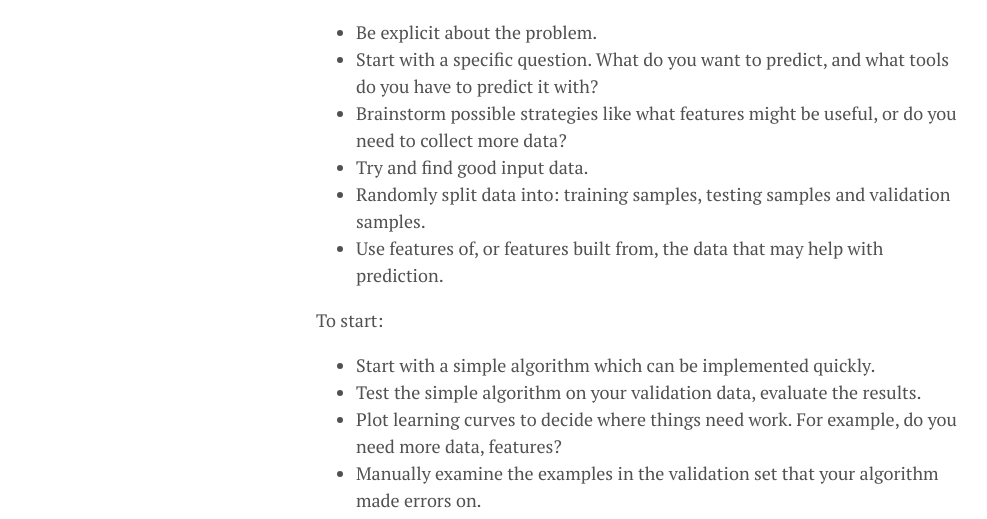
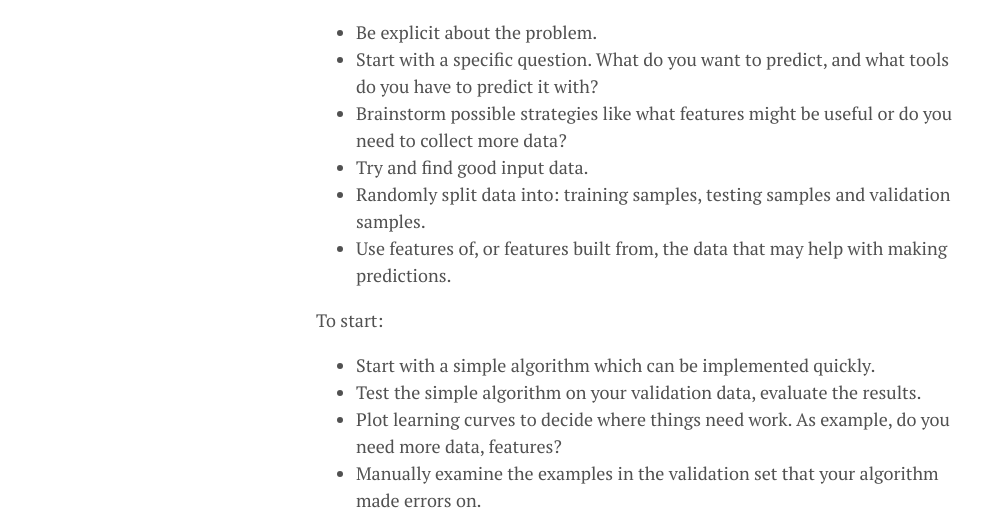
Before and after one commit to lgeurts/lgeurts.github.io, a Jekyll site: the page built from _posts/2018-06-29-artificial-intelligence-basics.md, in a window 1280 px wide and 900 px high, scrolled down 5897 px. Shown: the part 159-678 px from the top of the window, without its empty margins (0-987 px from the left). Built offline with Jekyll 4.4.1, drawn with Linux system fonts in a browser that asks for light colours; nearby versions of some CDN libraries.

Commit message:
Update 2018-06-29-artificial-intelligence-basics.md

```diff
--- a/_posts/2018-06-29-artificial-intelligence-basics.md
+++ b/_posts/2018-06-29-artificial-intelligence-basics.md
@@ -159,14 +159,14 @@ Before you start building your machine learning system, you should:
 
 * Be explicit about the problem.
 * Start with a specific question. What do you want to predict, and what tools do you have to predict it with?
-* Brainstorm possible strategies like what features might be useful, or do you need to collect more data?
+* Brainstorm possible strategies like what features might be useful or do you need to collect more data?
 * Try and find good input data.
 * Randomly split data into: training samples, testing samples and validation samples.
-* Use features of, or features built from, the data that may help with prediction.
+* Use features of, or features built from, the data that may help with making predictions.
 
 To start:
 
 * Start with a simple algorithm which can be implemented quickly.
 * Test the simple algorithm on your validation data, evaluate the results.
-* Plot learning curves to decide where things need work. For example, do you need more data, features?
+* Plot learning curves to decide where things need work. As example, do you need more data, features?
 * Manually examine the examples in the validation set that your algorithm made errors on.
```
